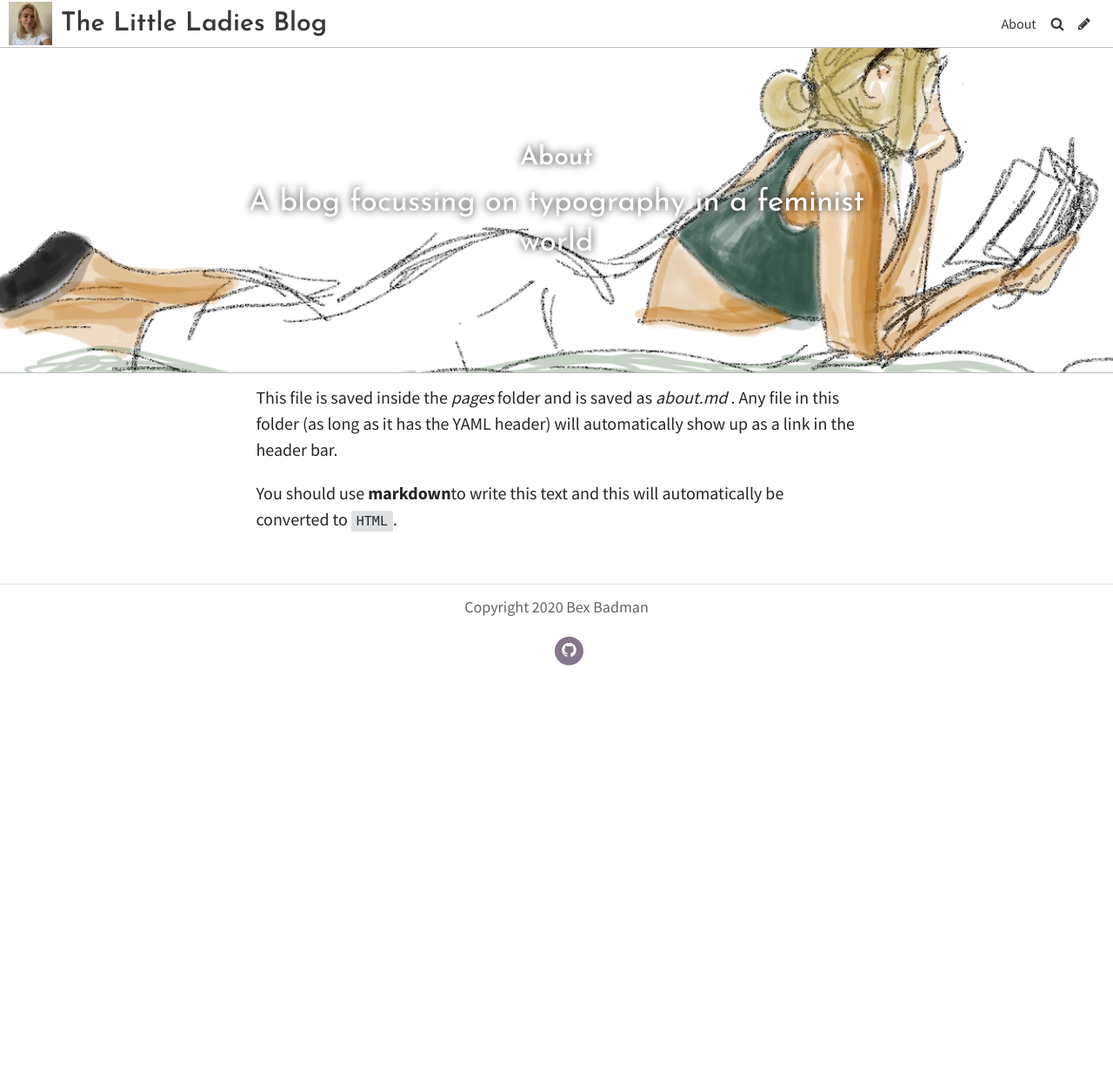
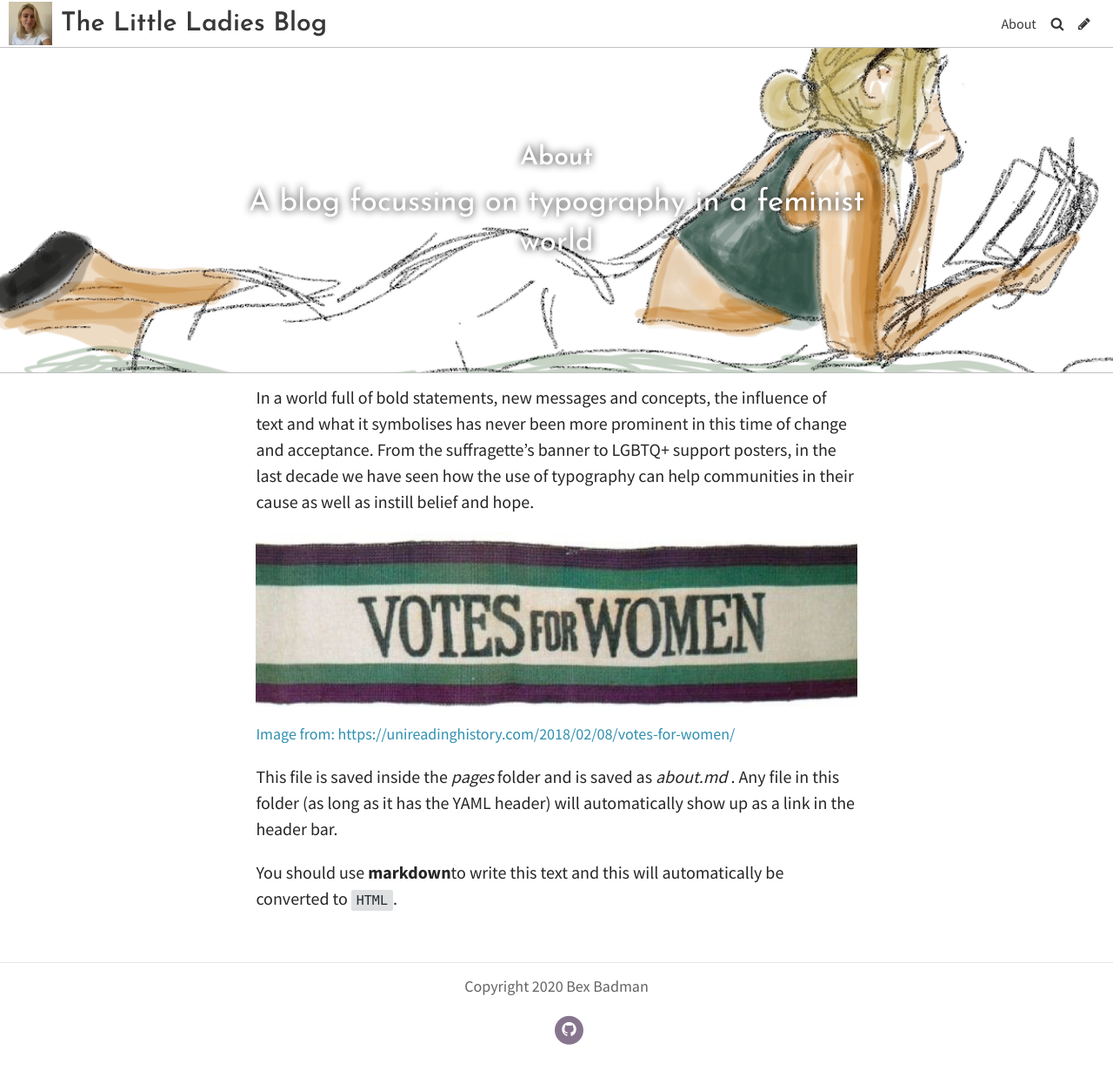
Before and after one commit to rebeccabadman1999/Bex-Badman-Blog, a Jekyll site: the page built from pages/about.md, in a window 1280 px wide. Shown: the whole page at 87% size. Built offline with Jekyll 4.4.1, drawn with Linux system fonts in a browser that asks for light colours; some web fonts are replaced; before the commit the page ends 900 px from its top, so only the background shows below that.

Commit message:
Update Page “about”

```diff
--- a/pages/about.md
+++ b/pages/about.md
@@ -10,6 +10,10 @@ tags: null
 description: null
 show: true
 ---
+In a world full of bold statements, new messages and concepts, the influence of text and what it symbolises has never been more prominent in this time of change and acceptance. From the suffragette's banner to LGBTQ+ support posters, in the last decade we have seen how the use of typography can help communities in their cause as well as instill belief and hope.
+
+![Image from: https://unireadinghistory.com/2018/02/08/votes-for-women/](../uploads/votes-100-3-banner-image.jpg)
+
 
 
 This file is saved inside the *pages* folder and is saved as *about.md* . Any file in this folder (as long as it has  the YAML header) will automatically show up as a link in the header bar.
```
Also changed, not shown: uploads/votes-100-3-banner-image.jpg (added).
